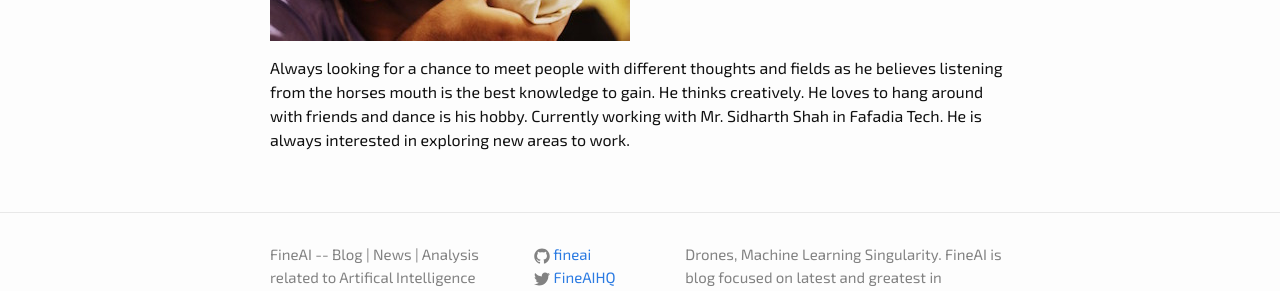
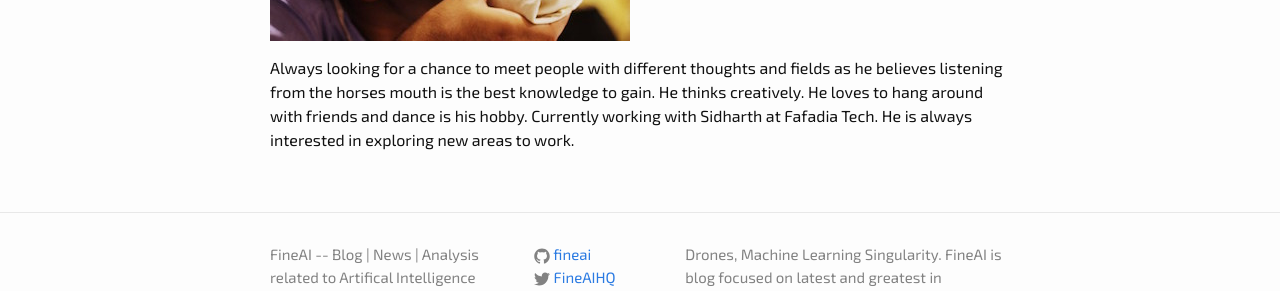
Before and after one commit to fineai/fineai.github.io, a Jekyll site: the page built from about.md, in a window 1280 px wide. Shown: the part 1731-2022 px from the top of the page. Built offline with Jekyll 4.4.1, drawn with Linux system fonts in a browser that asks for light colours.

Commit message:
refactored text on about

```diff
--- a/about.md
+++ b/about.md
@@ -23,4 +23,4 @@ Jimit is responsible for all artwork, graphics and everything creative at FineAI
 ![Jimit Shah Pondering]({{ site.url }}/assets/about/jimit-shah-pondering.jpg)
 ![Jimit Shah the Foodie]({{ site.url }}/assets/about/jimit-shah-foodie.jpeg)
 
-Always looking for a chance to meet people with different thoughts and fields as he believes listening from the horses mouth is the best knowledge to gain. He thinks creatively. He loves to hang around with friends and dance is his hobby. Currently working with Mr. Sidharth Shah in Fafadia Tech. He is always interested in exploring new areas to work.
+Always looking for a chance to meet people with different thoughts and fields as he believes listening from the horses mouth is the best knowledge to gain. He thinks creatively. He loves to hang around with friends and dance is his hobby. Currently working with Sidharth at Fafadia Tech. He is always interested in exploring new areas to work.
```
